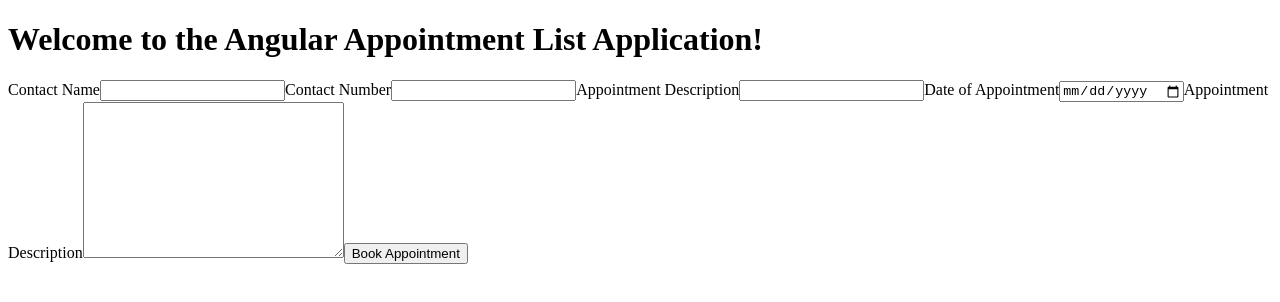
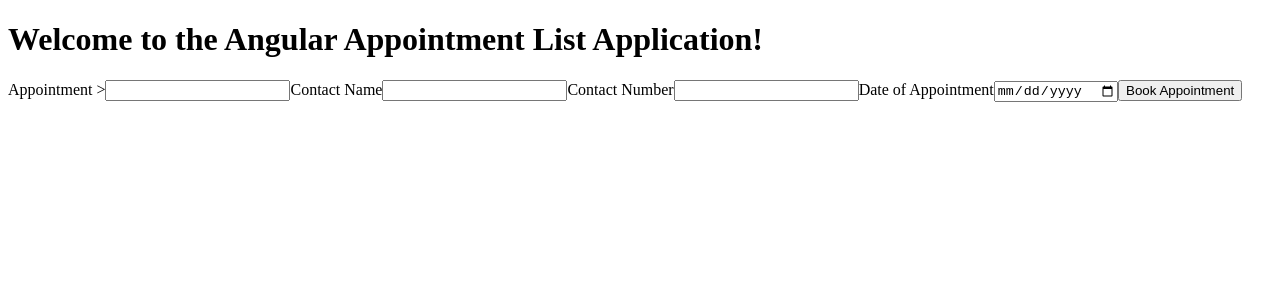
Before and after one commit to aaronkagan/angular-appointment-app, an Angular app: page / in a window 1280 px wide. Shown: the top 302 px of the page. Built offline with nearby package versions, Linux system fonts and the light colour scheme.

Commit message:
adjusting template

```diff
--- a/src/app/appointment-list/appointment-list.component.html
+++ b/src/app/appointment-list/appointment-list.component.html
@@ -1,13 +1,11 @@
 <form>
+  <label for="appointment-title">Appointment <Title></Title>></label>
+  <input id="appointment-title" name="appointment-title" type="text">
   <label for="appointment-contact">Contact Name</label>
   <input id="appointment-contact" name="appointment-contact" type="text">
   <label for="contact-number">Contact Number</label>
   <input id="contact-number" name="contact-number" type="tel">
-  <label for="appointment-title">Appointment Description</label>
-  <input id="appointment-title" name="appointment-title" type="text">
   <label for="appointment-date">Date of Appointment</label>
   <input id="appointment-date" name="appointment-date" type="date">
-  <label for="appointment-title">Appointment Description</label>
-  <textarea name="appointment-title" id="appointment-title" cols="30" rows="10"></textarea>
   <button>Book Appointment</button>
 </form>
```
